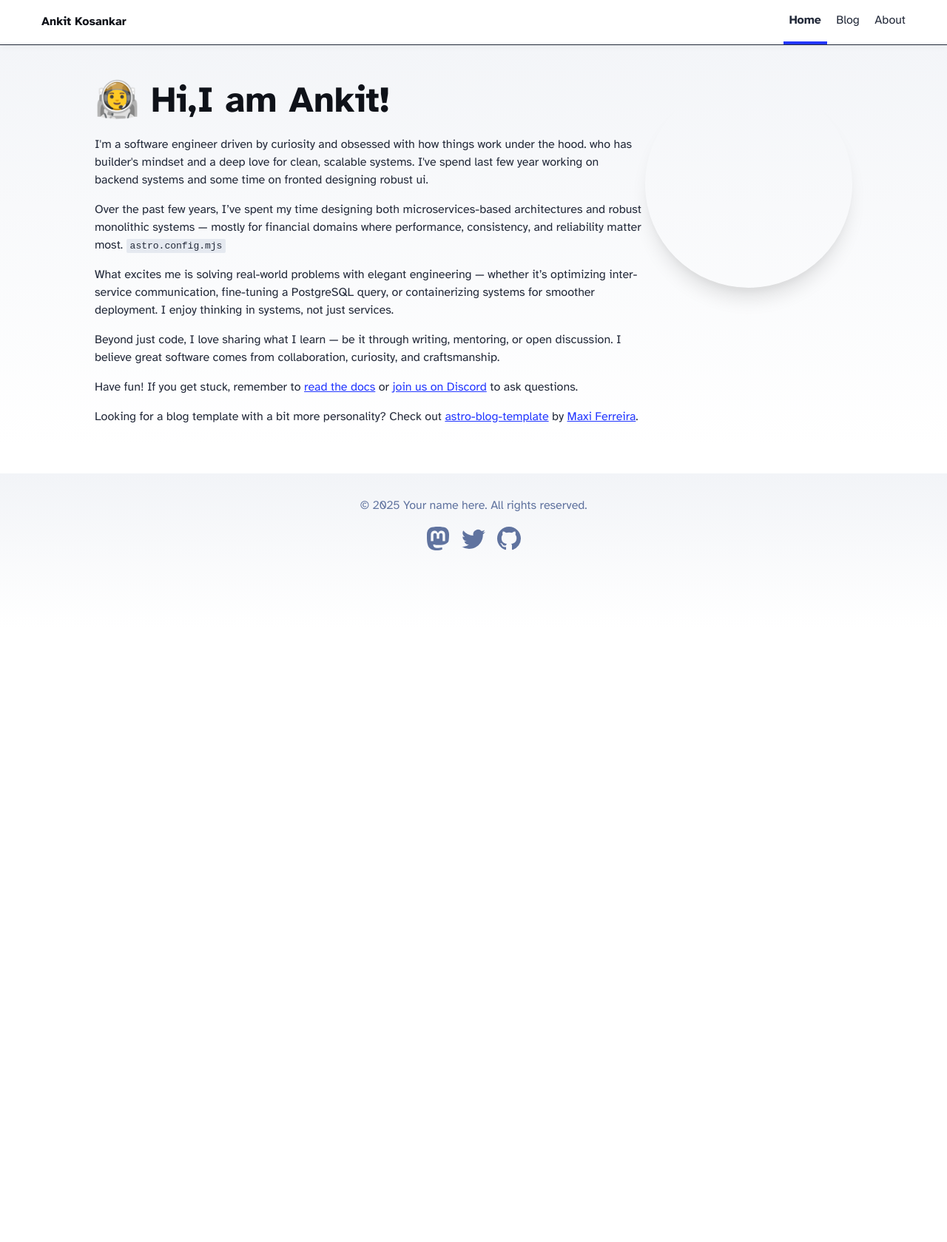
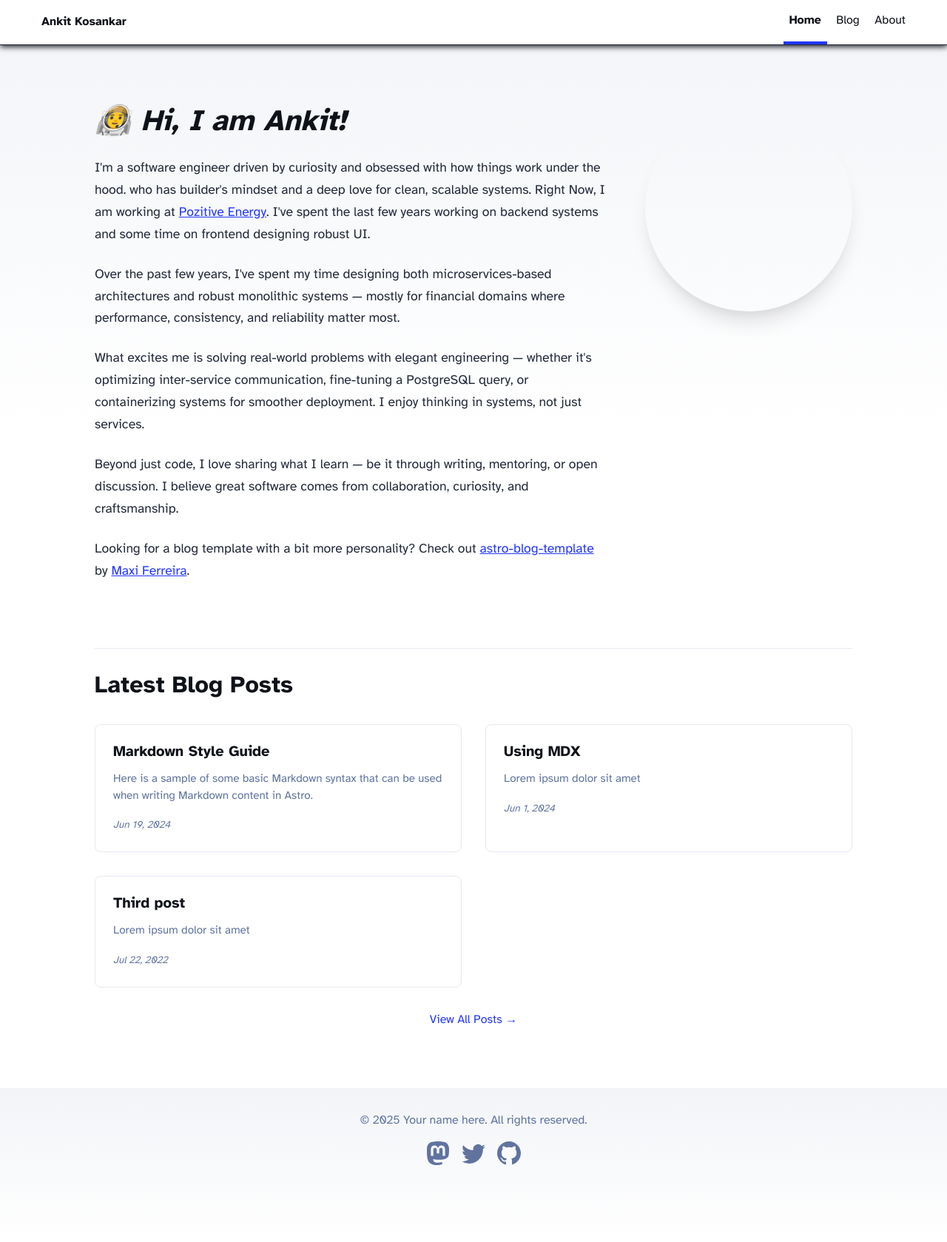
Before and after one commit to Ankit-Kosankar/my-blog, an Astro site: page / in a window 1280 px wide. Shown: the whole page at 74% size. Before the commit the page ends 848 px from the top, so only its background shows below. Built offline with nearby package versions, Linux system fonts and the light colour scheme; Astro itself is replaced by a stand-in of ours.

Commit message:
basic blog

```diff
--- /dev/null
+++ b/src/components/BlogPreview.astro
@@ -0,0 +1,33 @@
+---
+import { getCollection } from 'astro:content';
+import FormattedDate from './FormattedDate.astro';
+import '../styles/blogpreview.css';
+
+// Get the three most recent blog posts
+const allPosts = (await getCollection('blog')).sort(
+	(a, b) => b.data.pubDate.valueOf() - a.data.pubDate.valueOf(),
+);
+const recentPosts = allPosts.slice(0, 3);
+---
+
+<section class="blog-preview">
+	<h2>Latest Blog Posts</h2>
+	<ul>
+		{
+			recentPosts.map((post) => (
+				<li class="blog-preview-item">
+					<a href={`/blog/${post.id}/`} class="blog-preview-link">
+						<h3 class="blog-preview-title">{post.data.title}</h3>
+						<p class="blog-preview-description">{post.data.description}</p>
+						<time class="blog-preview-date">
+							<FormattedDate date={post.data.pubDate} />
+						</time>
+					</a>
+				</li>
+			))
+		}
+	</ul>
+	<div class="blog-preview-view-all">
+		<a href="/blog">View All Posts →</a>
+	</div>
+</section>
--- a/src/components/Footer.astro
+++ b/src/components/Footer.astro
@@ -43,7 +43,7 @@ const today = new Date();
 	footer {
 		padding: 2em 1em 6em 1em;
 		background: linear-gradient(var(--gray-gradient)) no-repeat;
-		color: rgb(var(--gray));
+		color: var(--gray);
 		text-align: center;
 	}
 	.social-links {
@@ -54,9 +54,9 @@ const today = new Date();
 	}
 	.social-links a {
 		text-decoration: none;
-		color: rgb(var(--gray));
+		color: var(--gray);
 	}
 	.social-links a:hover {
-		color: rgb(var(--gray-dark));
+		color: var(--gray-dark);
 	}
 </style>
--- a/src/components/Header.astro
+++ b/src/components/Header.astro
@@ -51,7 +51,7 @@ import { SITE_TITLE } from '../consts';
 		padding: 0 3em;
 		background: white;
 		border-bottom: 1px solid;
-		box-shadow: 0 2px 8px rgba(var(--black), 5%);
+		box-shadow: 0 2px 8px var(--black);
 	}
 	h2 {
 		margin: 0;
--- a/src/layouts/BlogPost.astro
+++ b/src/layouts/BlogPost.astro
@@ -16,7 +16,7 @@ const { title, description, pubDate, updatedDate, heroImage } = Astro.props;
 		<BaseHead title={title} description={description} />
 		<style>
 
-			main-container {
+			.main-container {
 				padding: 2%;
 			}
 
@@ -39,7 +39,7 @@ const { title, description, pubDate, updatedDate, heroImage } = Astro.props;
 				max-width: calc(100% - 2em);
 				margin: auto;
 				padding: 1em;
-				color: rgb(var(--gray-dark));
+				color: var(--gray-dark);
 			}
 			.title {
 				margin-bottom: 1em;
@@ -52,7 +52,7 @@ const { title, description, pubDate, updatedDate, heroImage } = Astro.props;
 			}
 			.date {
 				margin-bottom: 0.5em;
-				color: rgb(var(--gray));
+				color: var(--gray);
 			}
 			.last-updated-on {
 				font-style: italic;
--- a/src/pages/blog/index.astro
+++ b/src/pages/blog/index.astro
@@ -55,16 +55,16 @@ const posts = (await getCollection('blog')).sort(
 			}
 			.title {
 				margin: 0;
-				color: rgb(var(--black));
+				color: var(--black);
 				line-height: 1;
 			}
 			.date {
 				margin: 0;
-				color: rgb(var(--gray));
+				color: var(--gray);
 			}
 			ul li a:hover h4,
 			ul li a:hover .date {
-				color: rgb(var(--accent));
+				color: var(--accent);
 			}
 			ul a:hover img {
 				box-shadow: var(--box-shadow);
--- a/src/pages/index.astro
+++ b/src/pages/index.astro
@@ -2,7 +2,9 @@
 import BaseHead from "../components/BaseHead.astro";
 import Header from "../components/Header.astro";
 import Footer from "../components/Footer.astro";
+import BlogPreview from "../components/BlogPreview.astro";
 import { SITE_TITLE, SITE_DESCRIPTION } from "../consts";
+import "../styles/hero.css";
 ---
 
 <!doctype html>
@@ -13,40 +15,41 @@ import { SITE_TITLE, SITE_DESCRIPTION } from "../consts";
 	<body>
 		<Header />
 		<main>
-			<div style="display: flex;">
-				<div>
-					<h1>🧑‍🚀 Hi,I am Ankit!</h1>
+			<div class="hero-container">
+				<div class="hero-content">
+					<h1 class="hero-title"><i>🧑‍🚀 Hi, I am Ankit!</i></h1>
+					<div class="hero-text">
 						<p>
 							I'm a software engineer driven by curiosity and obsessed with how things work under the hood.
-						who has builder's mindset and a deep love for clean, scalable systems. I've spend last
-						few year working on backend systems and some time on
-						fronted designing robust ui.
+							who has builder's mindset and a deep love for clean, scalable systems.
+							Right Now, I am working at <a href="https://pe.solutions/">Pozitive Energy</a>. I've spent the last
+							few years working on backend systems and some time on
+							frontend designing robust UI.
 						</p>
 						<p>
-						Over the past few years, I’ve spent my time designing
+							Over the past few years, I've spent my time designing
 							both microservices-based architectures and robust
 							monolithic systems — mostly for financial domains where
 							performance, consistency, and reliability matter most.
-						<code>astro.config.mjs</code><a
-							href="https://astro.build/integrations"></a>
 						</p>
 						<p>
 							What excites me is solving real-world problems with
-						elegant engineering — whether it’s optimizing
+							elegant engineering — whether it's optimizing
 							inter-service communication, fine-tuning a PostgreSQL
 							query, or containerizing systems for smoother
 							deployment. I enjoy thinking in systems, not just
 							services.
 						</p>
+
+						<p>
 							Beyond just code, I love sharing what I learn — be it through
 							writing, mentoring, or open discussion. I believe great software
 							comes from collaboration, curiosity, and craftsmanship.
-					<p>
-						Have fun! If you get stuck, remember to
+							<!-- Have fun! If you get stuck, remember to
 							<a href="https://docs.astro.build/">read the docs</a>
 							or <a href="https://astro.build/chat"
 								>join us on Discord</a
-						> to ask questions.
+							> to ask questions. -->
 						</p>
 						<p>
 							Looking for a blog template with a bit more personality?
@@ -58,10 +61,13 @@ import { SITE_TITLE, SITE_DESCRIPTION } from "../consts";
 							>.
 						</p>
 					</div>
-				<div>
+				</div>
+				<div class="hero-image-container">
 					<div class="hero-image"></div>
 				</div>
 			</div>
+
+			<BlogPreview />
 		</main>
 		<Footer />
 	</body>
--- /dev/null
+++ b/src/styles/blogpreview.css
@@ -0,0 +1,120 @@
+/* Blog preview section */
+.blog-preview {
+	margin-top: 4rem;
+	padding: 2rem 0;
+	border-top: 1px solid var(--gray-light);
+}
+
+.blog-preview h2 {
+	font-size: 2rem;
+	margin: 0 0 2rem 0;
+	color: var(--black);
+}
+
+.blog-preview ul {
+	display: grid;
+	grid-template-columns: repeat(2, 1fr);
+	gap: 2rem;
+	list-style: none;
+	margin: 0;
+	padding: 0;
+}
+
+.blog-preview-item {
+	border: 1px solid var(--gray-light);
+	border-radius: 8px;
+	padding: 1.5rem;
+	transition: all 0.2s ease;
+	background: white;
+}
+
+.blog-preview-item:hover {
+	transform: translateY(-2px);
+	box-shadow: var(--box-shadow);
+	border-color: var(--accent);
+}
+
+.blog-preview-link {
+	display: block;
+	text-decoration: none;
+	color: inherit;
+	height: 100%;
+}
+
+.blog-preview-title {
+	font-size: 1.25rem;
+	margin: 0 0 0.75rem 0;
+	color: var(--black);
+	line-height: 1.3;
+}
+
+.blog-preview-description {
+	font-size: 0.95rem;
+	color: var(--gray);
+	margin: 0 0 1rem 0;
+	line-height: 1.5;
+}
+
+.blog-preview-date {
+	font-size: 0.85rem;
+	color: var(--gray);
+	margin: 0;
+	font-style: italic;
+}
+
+.blog-preview-view-all {
+	text-align: center;
+	margin-top: 2rem;
+}
+
+.blog-preview-view-all a {
+	color: var(--accent);
+	text-decoration: none;
+	font-weight: 500;
+	transition: color 0.2s ease;
+}
+
+.blog-preview-view-all a:hover {
+	color: var(--accent-dark);
+}
+
+/* Responsive adjustments */
+@media (max-width: 768px) {
+	.blog-preview {
+		margin-top: 3rem;
+		padding: 1.5rem 0;
+	}
+
+	.blog-preview h2 {
+		font-size: 1.75rem;
+		margin-bottom: 1.5rem;
+	}
+
+	.blog-preview ul {
+		grid-template-columns: 1fr;
+		gap: 1.5rem;
+	}
+
+	.blog-preview-item {
+		padding: 1.25rem;
+	}
+
+	.blog-preview-title {
+		font-size: 1.1rem;
+	}
+}
+
+@media (max-width: 480px) {
+	.blog-preview {
+		margin-top: 2rem;
+		padding: 1rem 0;
+	}
+
+	.blog-preview h2 {
+		font-size: 1.5rem;
+	}
+
+	.blog-preview-item {
+		padding: 1rem;
+	}
+}
--- a/src/styles/global.css
+++ b/src/styles/global.css
@@ -7,14 +7,14 @@
 :root {
 	--accent: #2337ff;
 	--accent-dark: #000d8a;
-	--black: 15, 18, 25;
-	--gray: 96, 115, 159;
-	--gray-light: 229, 233, 240;
-	--gray-dark: 34, 41, 57;
-	--gray-gradient: rgba(var(--gray-light), 50%), #fff;
+	--black: #0f1219;
+	--gray: #60739f;
+	--gray-light: #e5e9f0;
+	--gray-dark: #222939;
+	--gray-gradient: rgba(229, 233, 240, 0.5), #fff;
 	--box-shadow:
-		0 2px 6px rgba(var(--gray), 25%), 0 8px 24px rgba(var(--gray), 33%),
-		0 16px 32px rgba(var(--gray), 33%);
+		0 2px 6px rgba(96, 115, 159, 0.25), 0 8px 24px rgba(96, 115, 159, 0.33),
+		0 16px 32px rgba(96, 115, 159, 0.33);
 }
 @font-face {
 	font-family: 'Atkinson';
@@ -39,7 +39,7 @@ body {
 	background-size: 100% 600px;
 	word-wrap: break-word;
 	overflow-wrap: break-word;
-	color: rgb(var(--gray-dark));
+	color: var(--gray-dark);
 	font-size: 1em;
 	line-height: 1.5;
 }
@@ -57,7 +57,7 @@ h4,
 h5,
 h6 {
 	margin: 0 0 0.5rem 0;
-	color: rgb(var(--black));
+	color: var(--black);
 	line-height: 1.2;
 }
 h1 {
@@ -108,7 +108,7 @@ img {
 }
 code {
 	padding: 2px 5px;
-	background-color: rgb(var(--gray-light));
+	background-color: var(--gray-light);
 	border-radius: 2px;
 }
 pre {
@@ -126,7 +126,7 @@ blockquote {
 }
 hr {
 	border: none;
-	border-top: 1px solid rgb(var(--gray-light));
+	border-top: 1px solid var(--gray-light);
 }
 @media (max-width: 720px) {
 	body {
@@ -154,13 +154,3 @@ hr {
 	/* added line to stop words getting smushed together (as they go onto separate lines and some screen readers do not understand line feeds as a space */
 	white-space: nowrap;
 }
-
- /* Image container styling */
- .hero-image {
-	width: 280px;
-	height: 280px;
-	position: relative;
-	border-radius: 50%;
-	overflow: hidden;
-	box-shadow: 0 20px 25px -5px rgba(0, 0, 0, 0.1), 0 10px 10px -5px rgba(0, 0, 0, 0.04);
-  }
--- /dev/null
+++ b/src/styles/hero.css
@@ -0,0 +1,124 @@
+/* Hero section responsive layout */
+.hero-container {
+	display: flex;
+	align-items: flex-start;
+	gap: 3rem;
+	margin-top: 2rem;
+}
+
+.hero-content {
+	flex: 1;
+	min-width: 0; /* Prevents flex item from overflowing */
+}
+
+.hero-title {
+	font-size: 2.5rem;
+	margin-bottom: 1.5rem;
+	color: var(--black);
+	line-height: 1.2;
+}
+
+.hero-text {
+	font-size: 1.1rem;
+	line-height: 1.7;
+}
+
+.hero-text p {
+	margin-bottom: 1.5rem;
+	color: var(--gray-dark);
+}
+
+.hero-image-container {
+	flex-shrink: 0;
+	display: flex;
+	justify-content: center;
+	align-items: flex-start;
+}
+
+/* Image container styling */
+.hero-image {
+	width: 280px;
+	height: 280px;
+	position: relative;
+	border-radius: 50%;
+	overflow: hidden;
+	box-shadow: 0 20px 25px -5px rgba(0, 0, 0, 0.1), 0 10px 10px -5px rgba(0, 0, 0, 0.04);
+}
+
+/* Responsive breakpoints */
+@media (max-width: 1024px) {
+	.hero-container {
+		gap: 2rem;
+	}
+
+	.hero-title {
+		font-size: 2.2rem;
+	}
+
+	.hero-image {
+		width: 240px;
+		height: 240px;
+	}
+}
+
+@media (max-width: 768px) {
+	.hero-container {
+		flex-direction: column;
+		gap: 2rem;
+		align-items: center;
+		/* text-align: center; */
+	}
+
+	.hero-content {
+		order: 2;
+	}
+
+	.hero-image-container {
+		order: 1;
+		margin-bottom: 1rem;
+	}
+
+	.hero-title {
+		font-size: 2rem;
+		margin-bottom: 1.5rem;
+	}
+
+	.hero-text {
+		font-size: 1rem;
+	}
+
+	.hero-image {
+		width: 200px;
+		height: 200px;
+	}
+}
+
+@media (max-width: 480px) {
+	.hero-container {
+		gap: 1.5rem;
+		margin-top: 1rem;
+	}
+
+	.hero-title {
+		font-size: 1.8rem;
+		margin-bottom: 1.25rem;
+	}
+
+	.hero-text {
+		font-size: 0.95rem;
+		line-height: 1.6;
+	}
+
+	.hero-text p {
+		margin-bottom: 1.25rem;
+	}
+
+	.hero-image {
+		width: 180px;
+		height: 180px;
+	}
+
+	main {
+		padding: 2rem 1rem;
+	}
+}
```
Also changed, not shown: public/Admin/config.yml (added, +21 -0 lines), src/pages/admin.astro (added, +33 -0 lines), 1 other file. Lines whose indentation alone changed are shown as unchanged.
